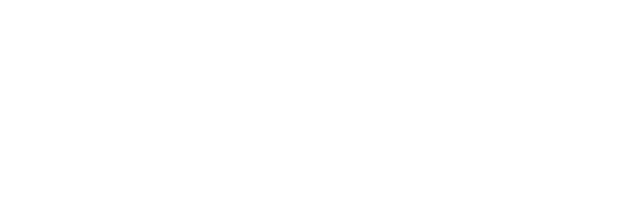
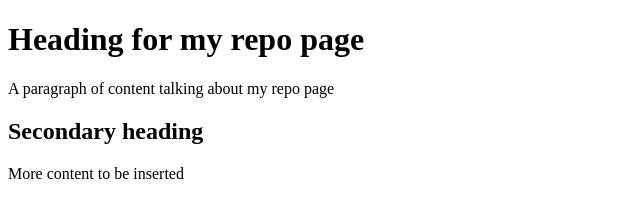
Before and after one commit to rorinsjl/p02-git-repos, a plain HTML site: page index.html in a window 1280 px wide. Shown: the whole page, without its empty margins (0-640 px from the left). Drawn offline with Linux system fonts and the light colour scheme.

Commit message:
Addition of headings and paragraph sections under the <body>

```diff
--- a/index.html
+++ b/index.html
@@ -6,6 +6,14 @@
 	</head>
 
 	<body>
+		<!--introduction-->
+		<h1>Heading for my repo page</h1>
+		<p>A paragraph of content talking about my repo page</p>
+
+		<h2>Secondary heading</h1>
+		<p>More content to be inserted</p>
+
+
 	</body>
 
 </html>
```
